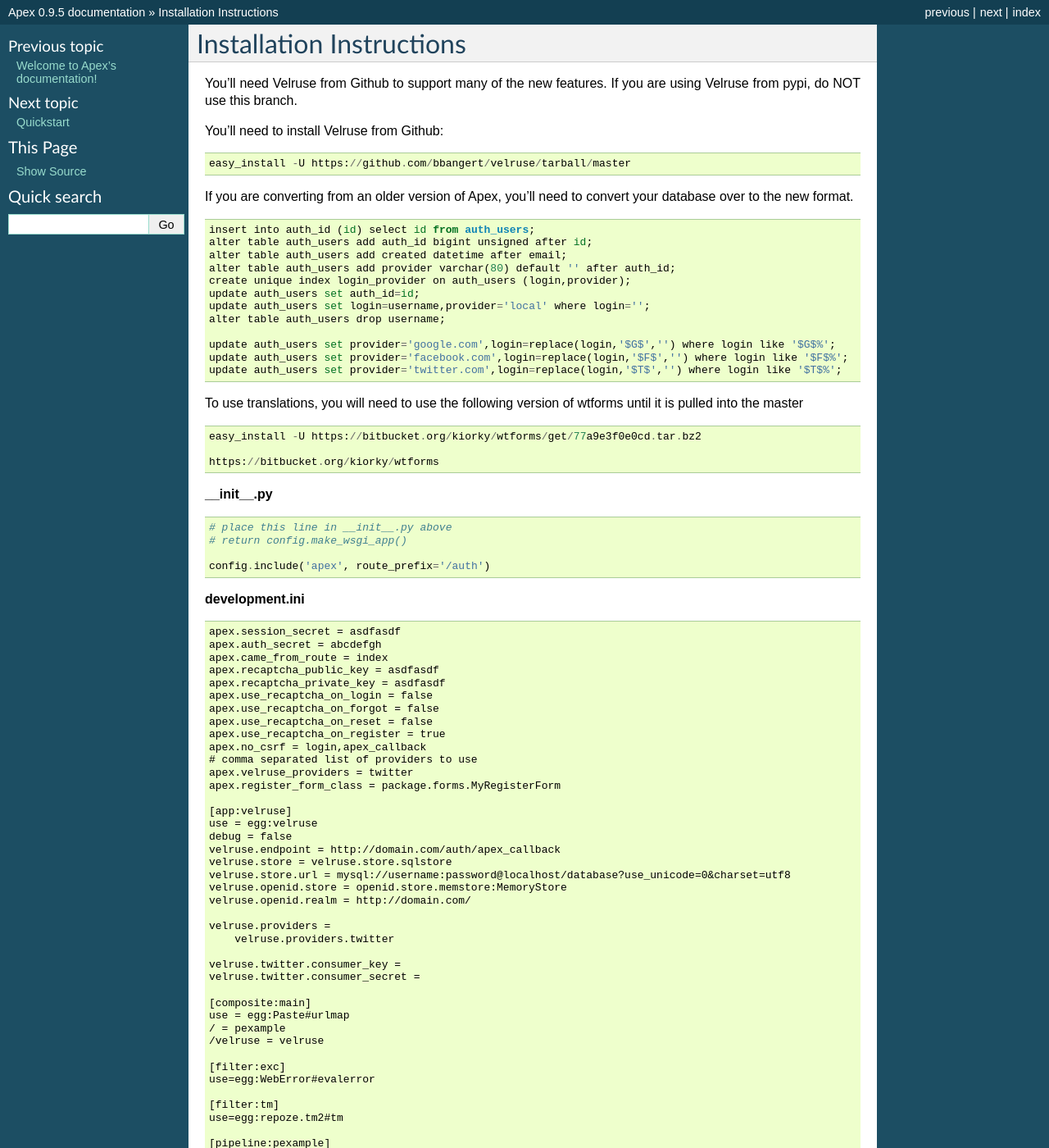
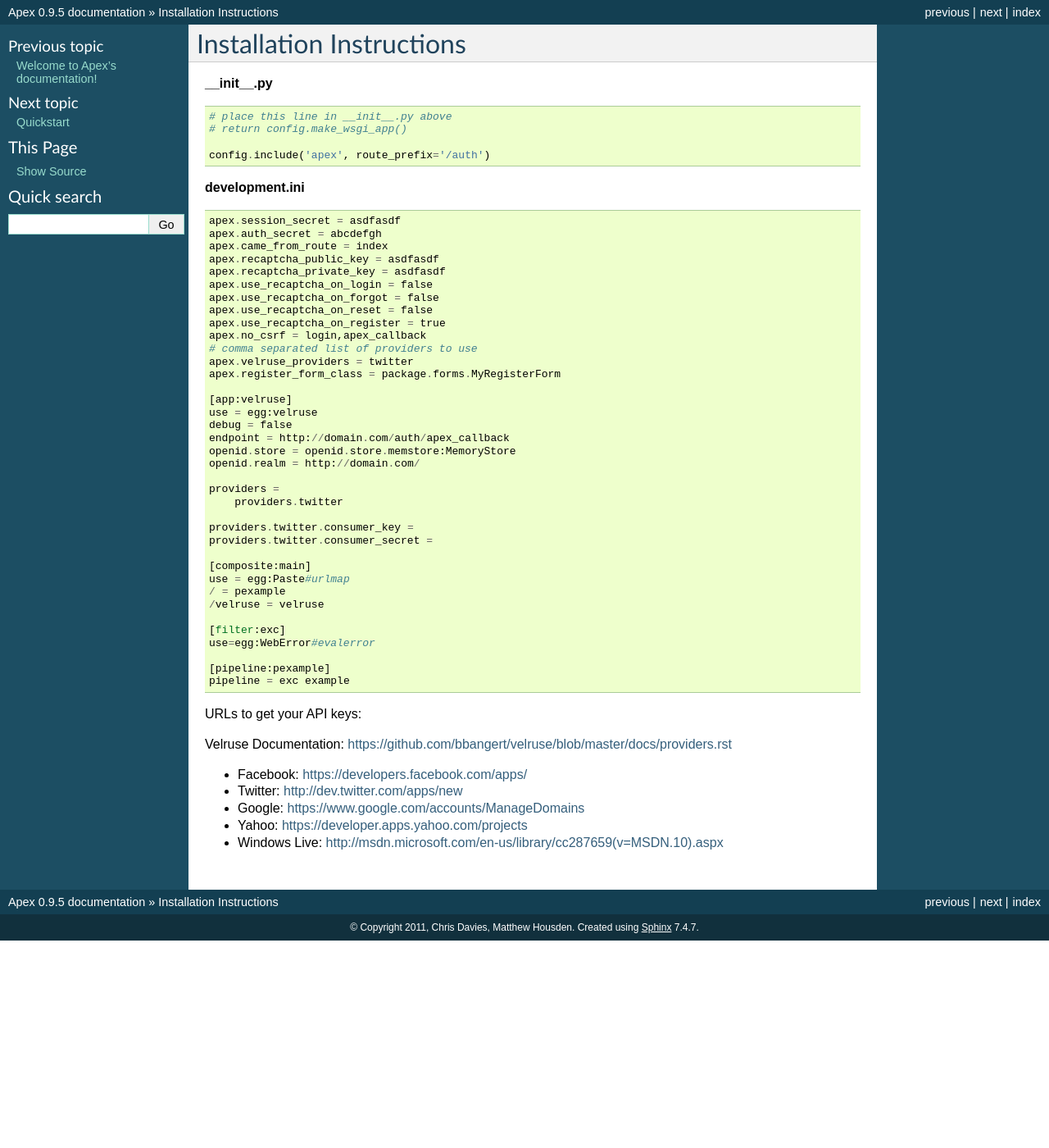
Before and after one commit to cd34/apex, a Sphinx documentation site: the page built from docs/source/INSTALL.rst, in a window 1280 px wide and 1400 px high. Shown: the whole window at 82% size. Built offline with Sphinx 7.4.7, drawn with Linux system fonts in a browser that asks for light colours; some of the changed text lies outside the part shown.

Commit message:
modified docs for velruse

```diff
--- a/docs/source/INSTALL.rst
+++ b/docs/source/INSTALL.rst
@@ -1,41 +1,5 @@
 Installation Instructions
 =========================
-
-You'll need Velruse from Github to support many of the new features. If
-you are using Velruse from pypi, do NOT use this branch.
-
-You'll need to install Velruse from Github:
-
-::
-
-    easy_install -U https://github.com/bbangert/velruse/tarball/master
-
-If you are converting from an older version of Apex, you'll need to
-convert your database over to the new format.
-
-::
-
-    insert into auth_id (id) select id from auth_users;
-    alter table auth_users add auth_id bigint unsigned after id;
-    alter table auth_users add created datetime after email;
-    alter table auth_users add provider varchar(80) default '' after auth_id;
-    create unique index login_provider on auth_users (login,provider);
-    update auth_users set auth_id=id;
-    update auth_users set login=username,provider='local' where login='';
-    alter table auth_users drop username;
-
-    update auth_users set provider='google.com',login=replace(login,'$G$','') where login like '$G$%';
-    update auth_users set provider='facebook.com',login=replace(login,'$F$','') where login like '$F$%';
-    update auth_users set provider='twitter.com',login=replace(login,'$T$','') where login like '$T$%';
-
-
-To use translations, you will need to use the following version of wtforms until it is pulled into the master
-
-::
-
-    easy_install -U https://bitbucket.org/kiorky/wtforms/get/77a9e3f0e0cd.tar.bz2
-
-    https://bitbucket.org/kiorky/wtforms
 
 **__init__.py**
 
@@ -67,17 +31,15 @@ To use translations, you will need to use the following version of wtforms until
     [app:velruse]
     use = egg:velruse
     debug = false
-    velruse.endpoint = http://domain.com/auth/apex_callback
-    velruse.store = velruse.store.sqlstore
-    velruse.store.url = mysql://username:password@localhost/database?use_unicode=0&charset=utf8
-    velruse.openid.store = openid.store.memstore:MemoryStore
-    velruse.openid.realm = http://domain.com/
+    endpoint = http://domain.com/auth/apex_callback
+    openid.store = openid.store.memstore:MemoryStore
+    openid.realm = http://domain.com/
 
-    velruse.providers =
-        velruse.providers.twitter
+    providers =
+        providers.twitter
 
-    velruse.twitter.consumer_key =
-    velruse.twitter.consumer_secret =
+    providers.twitter.consumer_key =
+    providers.twitter.consumer_secret =
 
     [composite:main]
     use = egg:Paste#urlmap
@@ -87,11 +49,8 @@ To use translations, you will need to use the following version of wtforms until
     [filter:exc]
     use=egg:WebError#evalerror
 
-    [filter:tm]
-    use=egg:repoze.tm2#tm
-
     [pipeline:pexample]
-    pipeline = exc tm example
+    pipeline = exc example
 
 URLs to get your API keys:
 
```
Also changed, not shown: docs/source/old-INSTALL.rst (added, +104 -0 lines).
